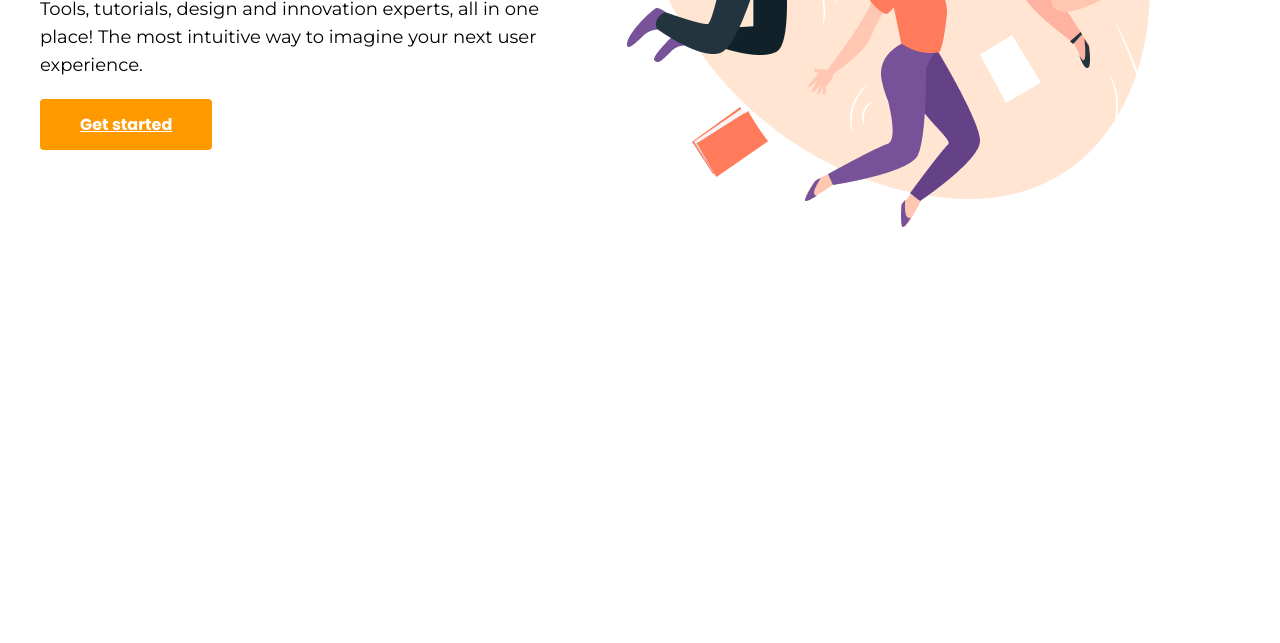
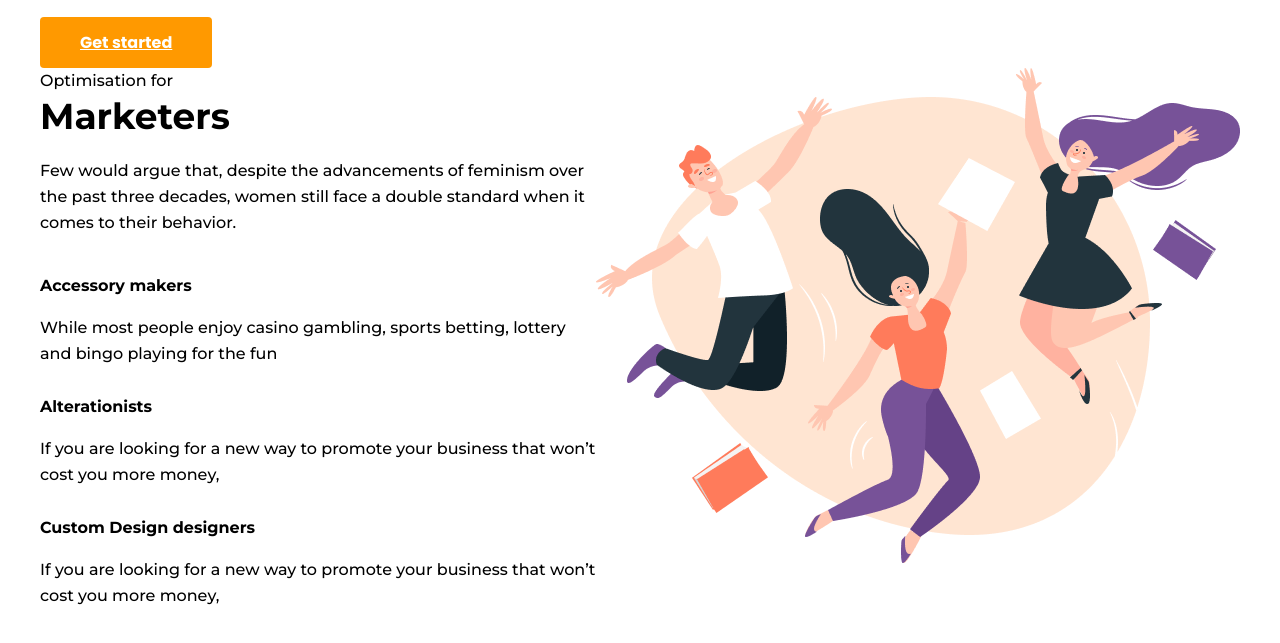
Before and after one commit to dmpro91/beetroot, a plain HTML site: page index.html in a window 1280 px wide. Shown: the part 447-1090 px from the top of the page. Before the commit the page ends 800 px from the top, so only its background shows below. Drawn offline with Linux system fonts and the light colour scheme.

Commit message:
text added

```diff
--- a/index.html
+++ b/index.html
@@ -49,7 +49,26 @@
 
 			<section></section>
 
-			<section></section>
+			<section class="section">
+
+				<div class="text">
+					<p>Optimisation for</p>
+					<h2>Marketers</h2>
+					<p>Few would argue that, despite the advancements of feminism over the past three decades, women still
+						face
+						a double standard when it comes to their behavior. </p>
+					<h4>Accessory makers</h4>
+					<p>While most people enjoy casino gambling, sports betting, lottery and bingo playing for the fun</p>
+					<h4>Alterationists</h4>
+					<p>If you are looking for a new way to promote your business that won’t cost you more money, </p>
+					<h4>Custom Design designers</h4>
+					<p>If you are looking for a new way to promote your business that won’t cost you more money, </p>
+				</div>
+				<div>
+					<img src="./assets/images/marketers-image-sect-1.png" alt="Optimisation for Marketers">
+				</div>
+
+			</section>
 
 		</main>
 	</div>
--- a/style.css
+++ /dev/null
@@ -1 +0,0 @@
-@import "./styles/reset.css";
--- a/styles/index.css
+++ b/styles/index.css
@@ -159,3 +159,41 @@ body {
 }
 
 /* * ------------- * */
+
+/* * ---SECTION--- * */
+
+.section {
+	display: flex;
+}
+
+.section .text p {
+	font: 500 16px/26px 'Montserrat', sans-serif;
+	margin: 12px 0 30px;
+}
+
+.section .text p:first-of-type {
+	margin: 0;
+}
+
+.section .text p:nth-of-type(2) {
+	margin: 20px 0 40px;
+
+}
+
+.section .text h2 {
+	margin: 0 0 20px 0;
+	font: 700 36px/44px 'Montserrat', sans-serif;
+}
+
+.section .text h2 {
+	margin: 0 0 20px 0;
+	font: 700 36px/44px 'Montserrat', sans-serif;
+}
+
+.section .text h4 {
+	margin: 0 0 20px 0;
+	font-weight: 700;
+}
+
+
+/* * ------------- * */
```
Also changed, not shown: assets/images/Image.png (added), assets/images/marketers-image-sect-1.png (renamed from assets/images/image-sect-1.png).
